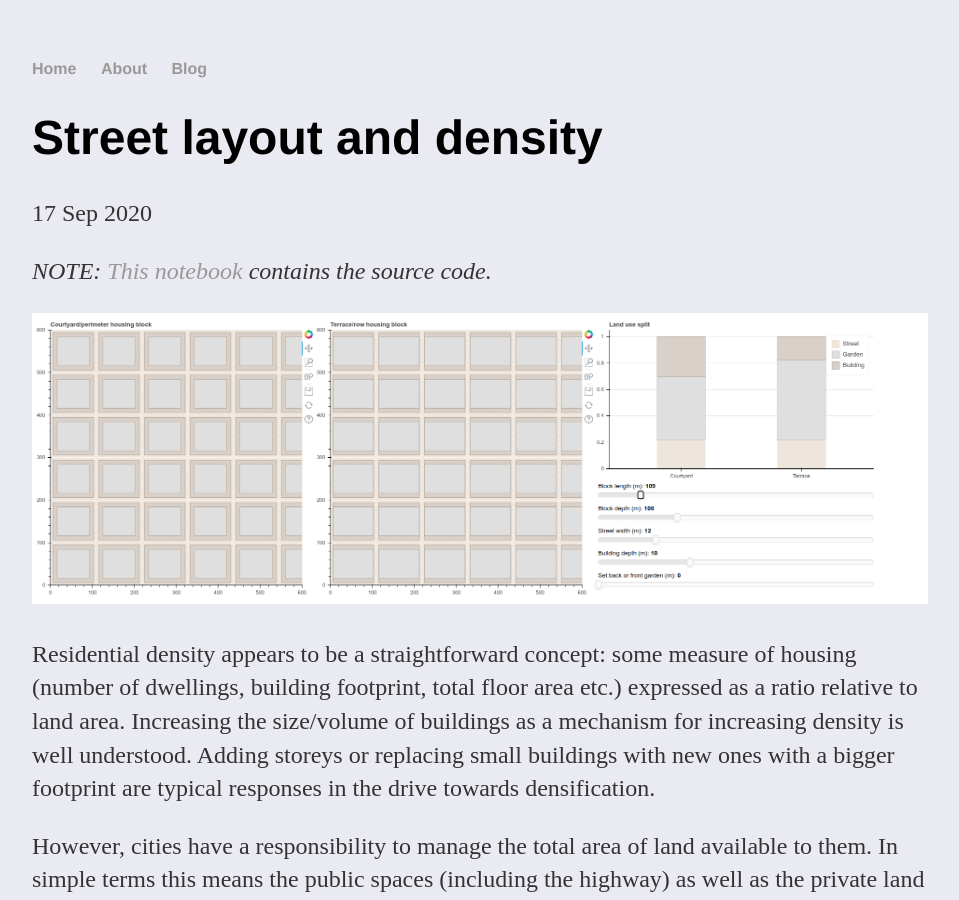
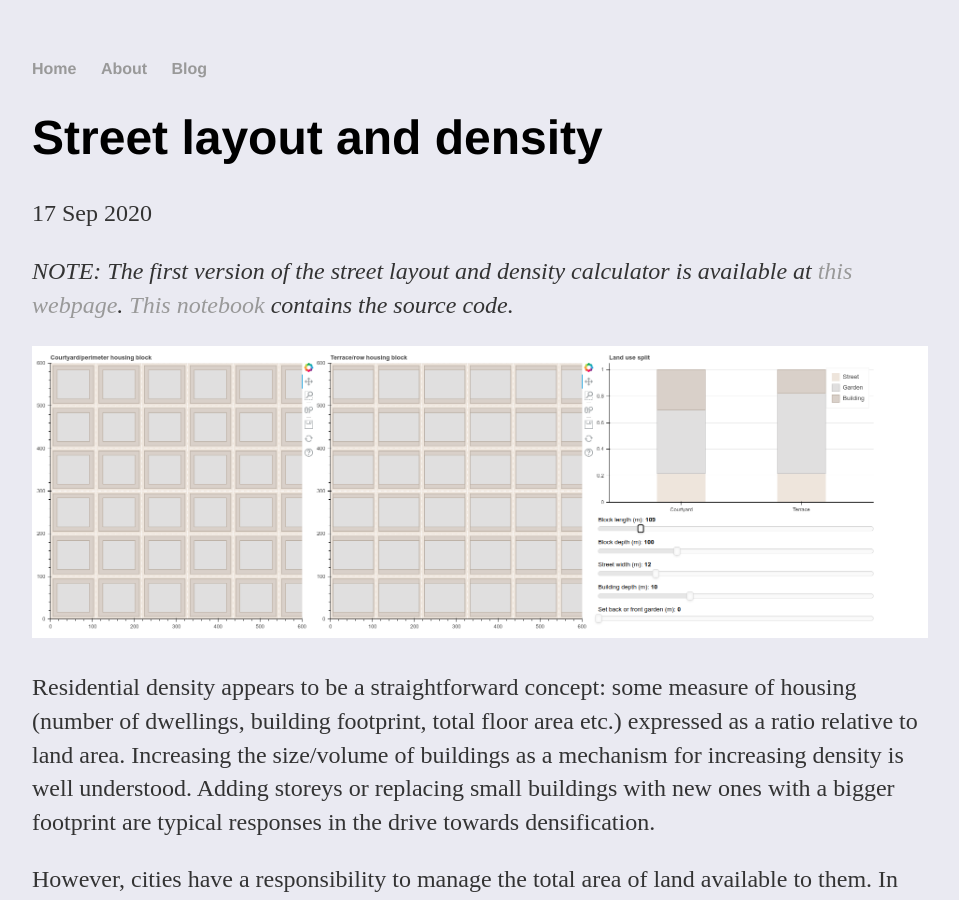
Before and after one commit to AtelierLibre/AtelierLibre.github.io, a Jekyll site: the page built from _posts/2020-09-17-Street_layout_and_density.md, in a window 1280 px wide and 900 px high. Shown: the whole window, without its empty margins (160-1119 px from the left). Built offline with Jekyll 4.4.1, drawn with Linux system fonts in a browser that asks for light colours; comment, search, counter and statistics services are not loaded.

Commit message:
adds link to Street layout and density calculator

```diff
--- a/_posts/2020-09-17-Street_layout_and_density.md
+++ b/_posts/2020-09-17-Street_layout_and_density.md
@@ -4,7 +4,7 @@ title: "Street layout and density"
 date: 2020-09-17
 ---
 
-*NOTE: [This notebook](https://github.com/AtelierLibre/facon) contains the source code.*
+*NOTE: The first version of the street layout and density calculator is available at [this webpage](https://atelierlibre.org/density_calculator/Street_layout_and_density.html). [This notebook](https://github.com/AtelierLibre/facon) contains the source code.*
 
 ![Street layout and density calculator](/images/Density_calculator.png "Street layout and density calculator")
 
```
